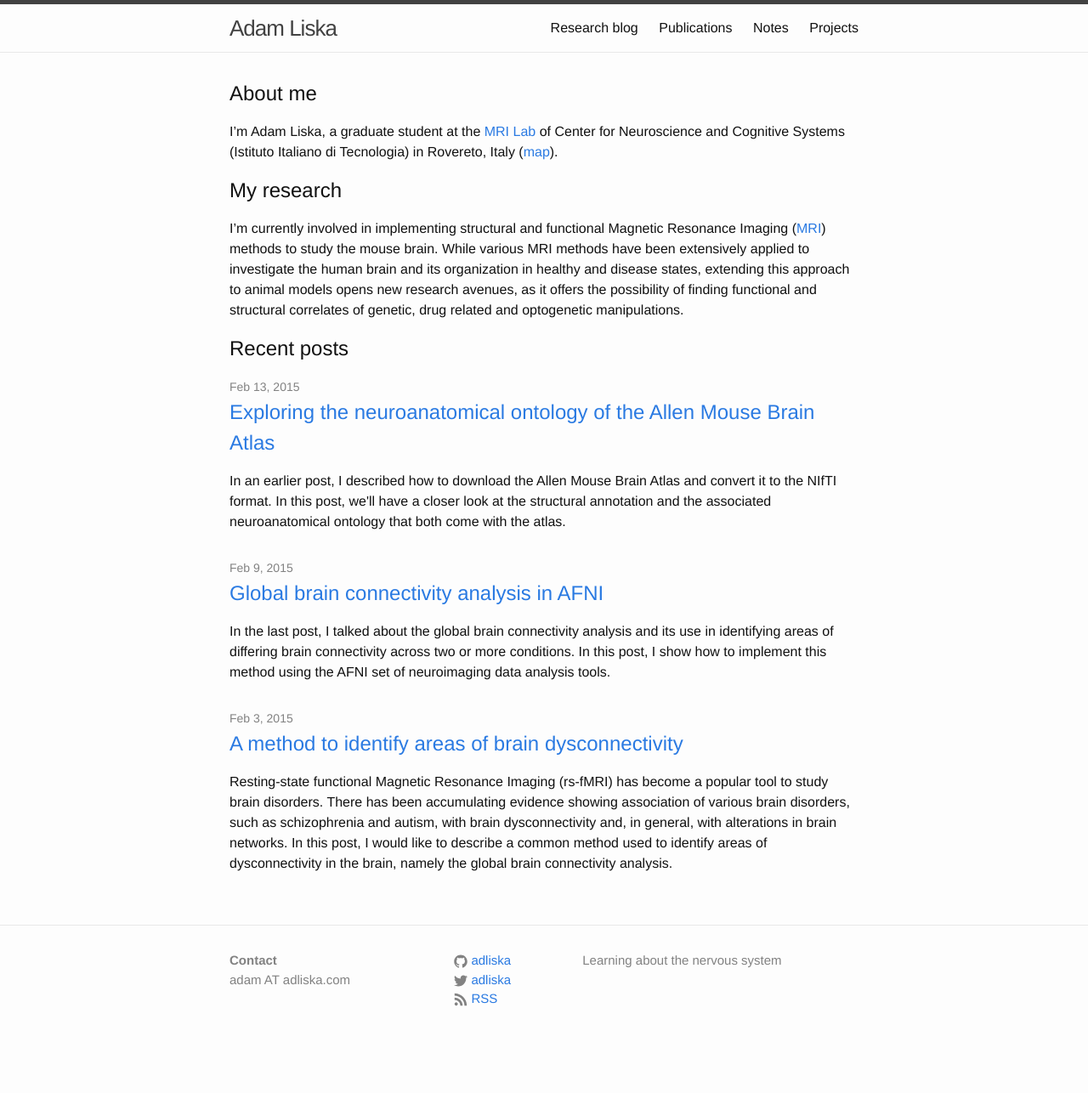
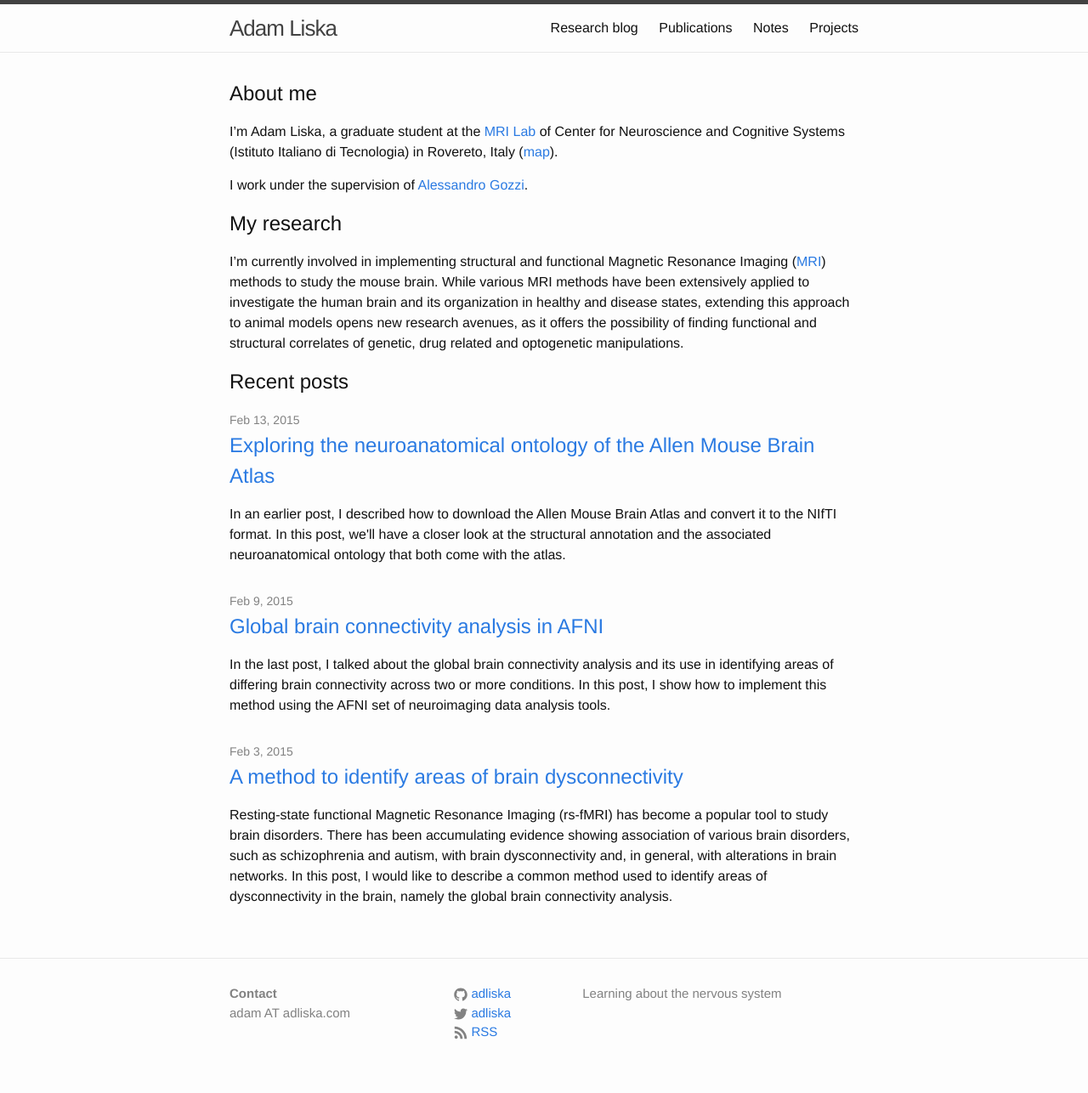
Before and after one commit to adliska/adliska.github.io, a Jekyll site: the page built from index.md, in a window 1280 px wide. Shown: the whole page at 85% size. Built offline with Jekyll 4.4.1, drawn with Linux system fonts in a browser that asks for light colours; before the commit the page ends 1247 px from its top, so only the background shows below that.

Commit message:
about update

```diff
--- a/index.md
+++ b/index.md
@@ -8,6 +8,8 @@ Lab](http://cncs.iit.it/research-labs/mri.html) of Center for Neuroscience and
 Cognitive Systems (Istituto Italiano di Tecnologia) in
 Rovereto, Italy
 ([map](https://www.google.com/maps/place/Roveret://www.google.com/maps/place/38068+Rovereto+TN,+It%C3%A1lie/@47.2603133,11.7074777,5z/data=!4m2!3m1!1s0x47820ec143127041:0x6a9664123aebfadf)).
+
+I work under the supervision of [Alessandro Gozzi](http://cncs.iit.it/people/iit-unitn/researcher/alessandro-gozzi.html).
 
 <h2>My research</h2>
 I'm currently involved in implementing structural and functional
```
Also changed, not shown: 2 other files.
